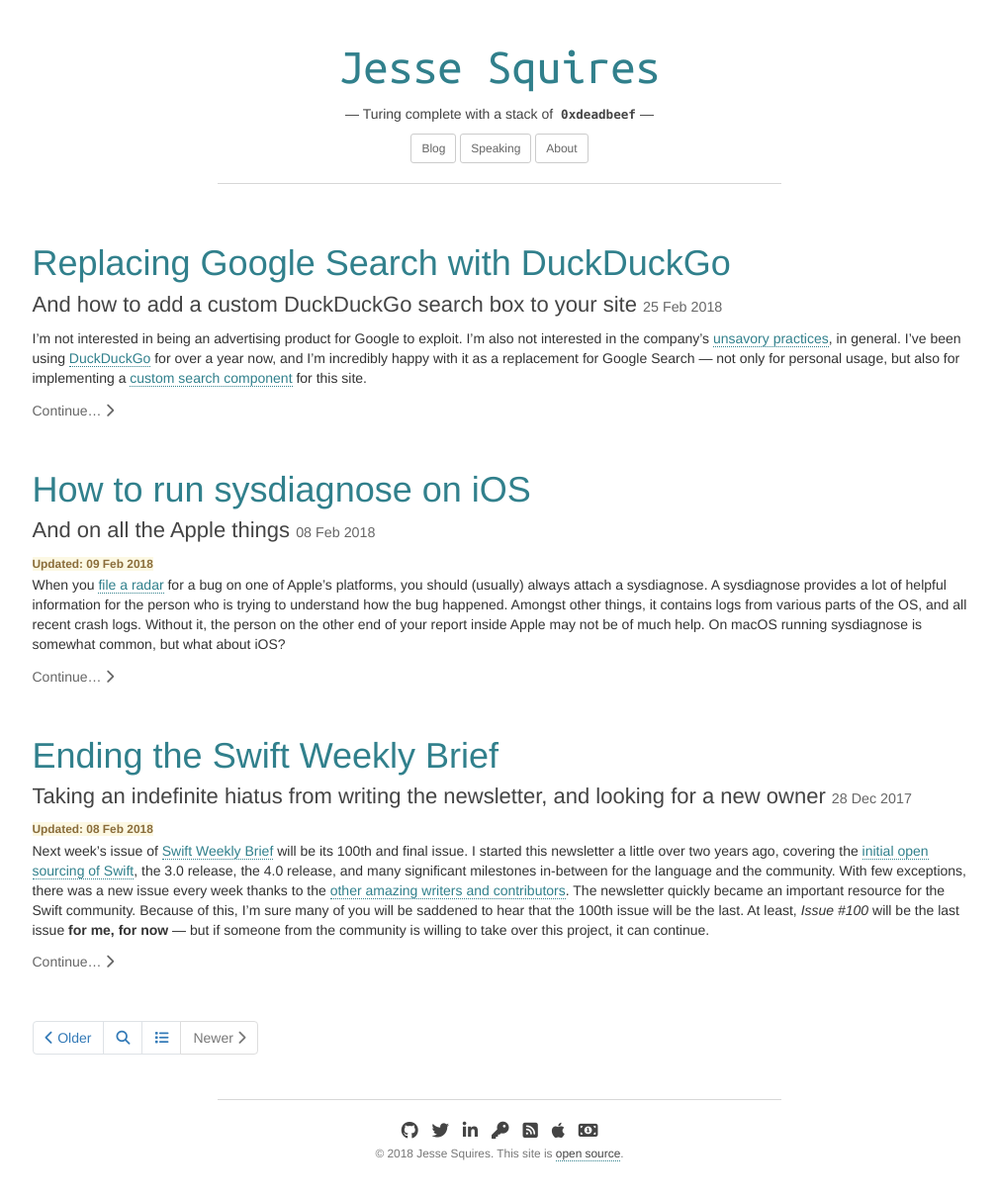
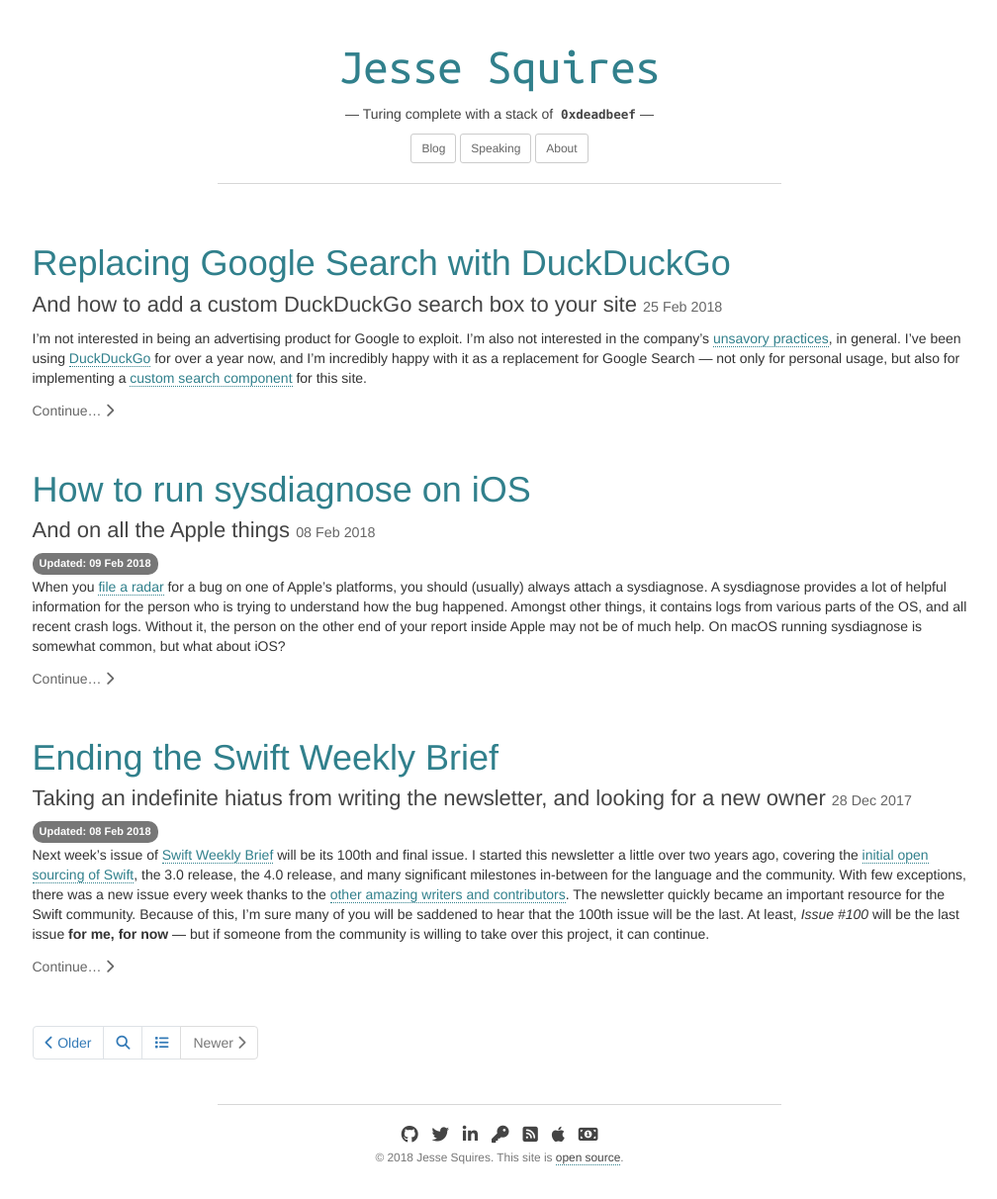
Before and after one commit to jessesquires/jessesquires.com, a Jekyll site: the page built from index.html, in a window 1280 px wide. Shown: the whole page at 99% size, without its empty margins (135-1143 px from the left). Built offline with Jekyll 4.4.1, drawn with Linux system fonts in a browser that asks for light colours; nearby versions of some CDN libraries; library files that are not in the unit come from our copies; the list of posts is cut into pages by our own code.

Commit message:
fix post-update badges, add component

```diff
--- /dev/null
+++ b/_includes/post_updated.html
@@ -0,0 +1,11 @@
+{% if post.date-updated %}
+    <span class="badge badge-dark post-updated">
+        <p>Updated: {{ post.date-updated }}</p>
+    </span>
+{% endif %}
+
+{% if page.date-updated %}
+    <span class="badge badge-light post-updated">
+        <p>Updated: {{ page.date-updated }}</p>
+    </span>
+{% endif %}
--- a/_layouts/post.html
+++ b/_layouts/post.html
@@ -20,9 +20,7 @@
         <h2 class="post-date-subtitle post-date">{{ page.date | date_to_string }}</h2>
     {% endif %}
 
-    {% if page.date-updated %}
-        <small class="text-warning bg-warning"><strong>Updated: {{ page.date-updated }}</strong></small>
-    {% endif %}
+    {% include post_updated.html %}
 
     <div class="post-content">
         {{ content }}
--- a/archive.html
+++ b/archive.html
@@ -14,9 +14,8 @@
         {% else %}
             <h4 class="post-date">{{ post.date | date_to_string }}</h4>
         {% endif %}
-        {% if post.date-updated %}
-            <small class="text-warning bg-warning"><strong>Updated: {{ post.date-updated }}</strong></small>
-        {% endif %}
+
+        {% include post_updated.html %}
 
     </article>
 {% endfor %}
--- a/css/style.css
+++ b/css/style.css
@@ -185,6 +185,12 @@
    margin-top: 0rem;
 }
 
+.post-updated p {
+   font-size: 11px;
+   margin: 0rem;
+   display: inline-block;
+}
+
 /* PAGES */
 
 a.btn, a:visited.btn, a:link.btn {
--- a/index.html
+++ b/index.html
@@ -13,9 +13,7 @@
                 <h2 class="post-date-subtitle post-date">{{ post.date | date_to_string }}</h2>
             {% endif %}
 
-            {% if post.date-updated %}
-                <small class="text-warning bg-warning"><strong>Updated: {{ post.date-updated }}</strong></small>
-            {% endif %}
+            {% include post_updated.html %}
 
             <div class="post-excerpt">
                 {{ post.excerpt }}
```
